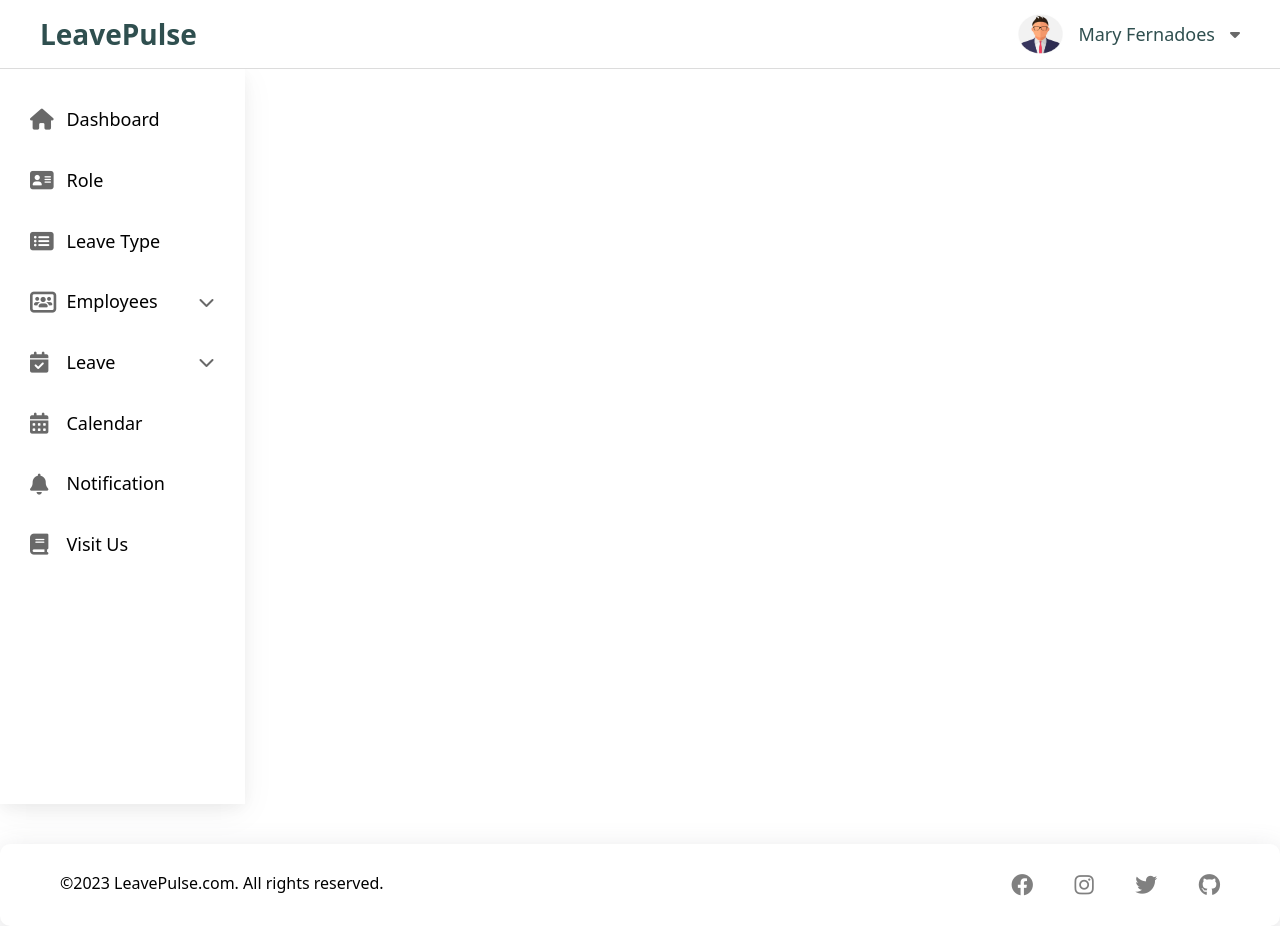
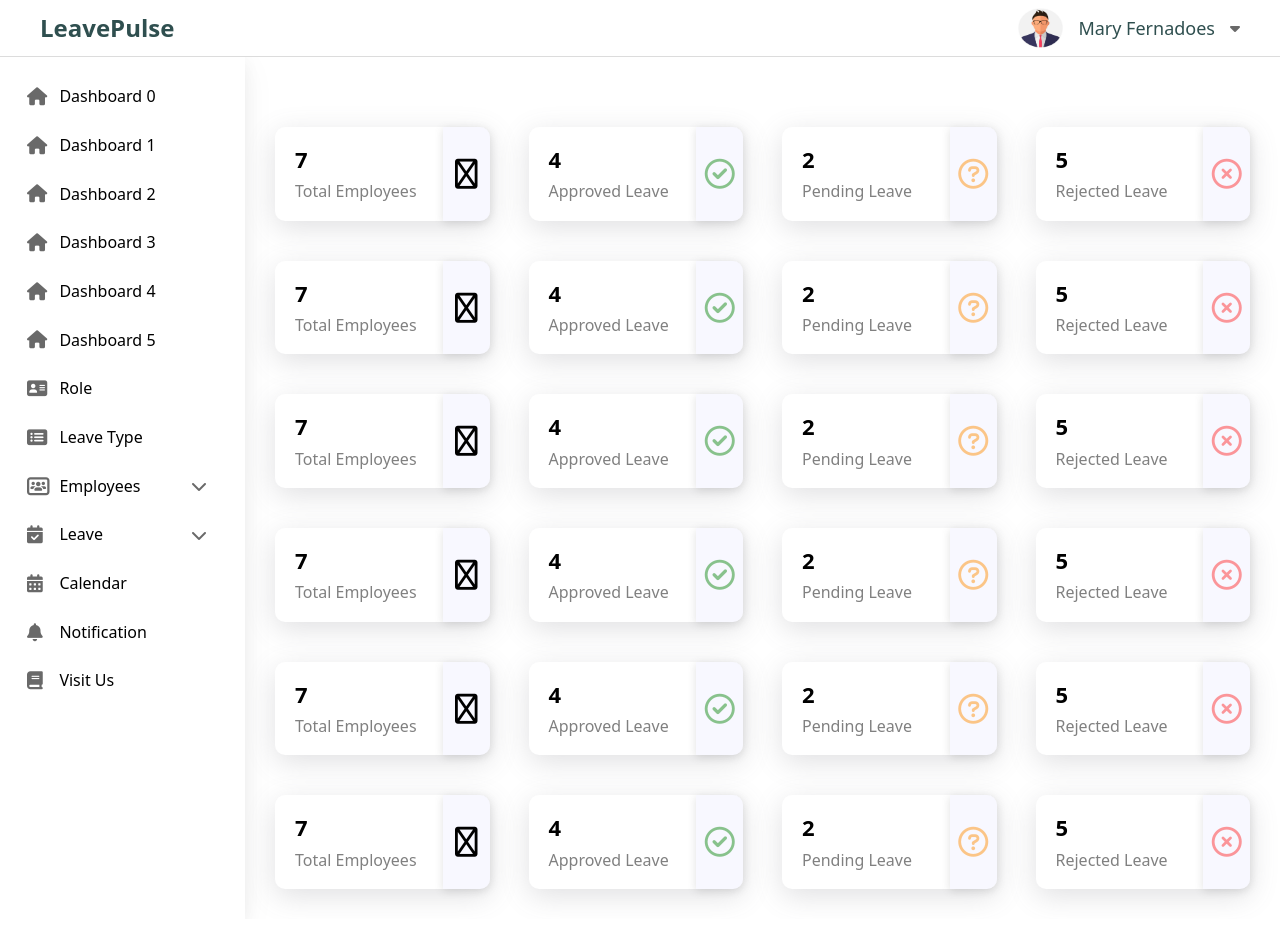
Before and after one commit to DhanushS212003/LeavePulse, a React (Vite) app: page / in a window 1280 px wide. Built offline with nearby package versions, Linux system fonts and the light colour scheme.

Commit message:
made some ui changes in header and sidebar

```diff
--- a/src/common/Layout.jsx
+++ b/src/common/Layout.jsx
@@ -1,16 +1,19 @@
 import React from "react";
 import { Outlet } from "react-router-dom";
 import Header from "../header/Header";
-import Footer from "../footer/Footer";
 import SideBar from "../sidebar/SideBar";
+import "../index.css";
 
 const Layout = () => {
   return (
     <>
       <Header />
-      <SideBar />
-      <Outlet />
-      <Footer />
+      <div className="body_section">
+        <SideBar />
+        <div className="main_section">
+          <Outlet />
+        </div>
+      </div>
     </>
   );
 };
--- /dev/null
+++ b/src/dashboard/Dashboard.jsx
@@ -0,0 +1,68 @@
+import banner from "../assets/img/dashboard_banner.png";
+import "./dashboard.css";
+
+const Dashboard = () => {
+  return (
+    <div className="page_section">
+      {/* <div className="poster_container">
+        <div className="poster_image_container">
+          <img src={banner} className="banner_img" alt="Banner" />
+        </div>
+        <div className="poster_content_container">
+          <p className="welcome_tag">Welcome Back</p>
+          <h2 className="poster_user_name">Mary Fernadoes</h2>
+          <p className="poster_line">
+            Lorem ipsum dolor sit amet, consectetur adipisicing elit. Unde hic
+            non repellendus debitis iure, doloremque assumenda.
+          </p>
+        </div>
+      </div> */}
+
+      {[0, 1, 2, 3, 4, 5].map((i) => (
+        <div className="info_container">
+          <div className="individual_info_container">
+            <div className="count_container">
+              <span className="count">7</span>
+              <p className="count_title">Total Employees</p>
+            </div>
+            <div className="image_container">
+              <i className="fa-regular fa-file-waveform"></i>
+            </div>
+          </div>
+
+          <div className="individual_info_container">
+            <div className="count_container">
+              <span className="count">4</span>
+              <p className="count_title">Approved Leave</p>
+            </div>
+            <div className="image_container">
+              <i className="fa-regular fa-circle-check"></i>
+            </div>
+          </div>
+
+          <div className="individual_info_container">
+            <div className="count_container">
+              <span className="count">2</span>
+              <p className="count_title">Pending Leave</p>
+            </div>
+            <div className="image_container">
+              <i className="fa-regular fa-circle-question"></i>
+            </div>
+          </div>
+
+          <div className="individual_info_container">
+            <div className="count_container">
+              <span className="count">5</span>
+              <p className="count_title">Rejected Leave</p>
+            </div>
+            <div className="image_container">
+              <i className="fa-regular fa-circle-xmark"></i>
+            </div>
+          </div>
+        </div>
+      ))}
+    </div>
+  );
+};
+
+export default Dashboard;
--- /dev/null
+++ b/src/dashboard/dashboard.css
@@ -0,0 +1,108 @@
+.poster_container {
+  display: flex;
+  align-items: center;
+  background-color: white;
+  border-radius: 10px;
+  padding: 15px 30px;
+  box-shadow: rgba(100, 100, 111, 0.2) 0px 7px 29px 0px;
+  /* box-shadow: rgba(99, 99, 99, 0.2) 0px 2px 8px 0px; */
+  /* box-shadow: rgba(17, 17, 26, 0.05) 0px 1px 0px, rgba(17, 17, 26, 0.1) 0px 0px 8px; */
+  /* box-shadow: rgba(17, 17, 26, 0.05) 0px 4px 16px, rgba(17, 17, 26, 0.05) 0px 8px 32px; */
+}
+
+.poster_image_container {
+  margin-left: 40px;
+  margin-right: -30px;
+}
+
+.banner_img {
+  width: 80%;
+}
+
+.poster_content_container {
+  width: 60%;
+}
+
+.welcome_tag {
+  font-size: 20px;
+  margin: 0;
+  color: gray;
+}
+
+.poster_user_name {
+  margin: 18px 0px;
+}
+
+.poster_line {
+  line-height: 24px;
+  margin: 0;
+  color: gray;
+}
+
+.info_container {
+  display: flex;
+  margin-top: 40px;
+  justify-content: space-between;
+}
+
+.individual_info_container {
+  display: flex;
+  align-items: center;
+  background-color: white;
+  border-radius: 10px;
+  width: 22%;
+  box-shadow: rgba(100, 100, 111, 0.2) 0px 7px 29px 0px;
+  /* box-shadow: rgba(99, 99, 99, 0.2) 0px 2px 8px 0px; */
+  /* box-shadow: rgba(17, 17, 26, 0.05) 0px 1px 0px, rgba(17, 17, 26, 0.1) 0px 0px 8px; */
+  /* box-shadow: rgba(17, 17, 26, 0.05) 0px 4px 16px, rgba(17, 17, 26, 0.05) 0px 8px 32px; */
+}
+
+.count_container {
+  padding: 20px;
+  width: 66%;
+}
+
+.image_container {
+  background-color: ghostwhite;
+  width: 24%;
+  height: 100%;
+  border-radius: 0px 10px 10px 0px;
+  box-shadow: rgba(99, 99, 99, 0.2) 0px 2px 8px 0px;
+}
+
+.count {
+  font-size: 22px;
+  font-weight: bold;
+}
+
+.count_title {
+  margin-top: 10px;
+  color: gray;
+}
+
+.fa-file-waveform,
+.fa-circle-check,
+.fa-circle-xmark,
+.fa-circle-question {
+  display: flex !important;
+  justify-content: center;
+  align-items: center;
+  height: 100%;
+  font-size: 30px;
+}
+
+.fa-circle-check {
+  color: #00800073;
+}
+
+.fa-circle-question {
+  color: #ff8c0078;
+}
+
+.fa-circle-xmark {
+  color: #ff000066;
+}
+
+.table_container {
+  margin-top: 40px;
+}
--- a/src/header/Header.jsx
+++ b/src/header/Header.jsx
@@ -38,19 +38,11 @@ const Header = () => {
   }, [isProfileOpen]);
 
   return (
-    <div className="header_section">
+    <>
       <div className="header">
-        <div className="logo_container">
-          <h2 className="logo">
-            <a
-              onClick={handleLogoClick}
-              className="anchor_logo"
-              style={{ cursor: "pointer" }}
-            >
-              LeavePulse
-            </a>
-          </h2>
-        </div>
+        <h2 className="logo" onClick={handleLogoClick}>
+          LeavePulse
+        </h2>
 
         <div className="profile_container" onClick={toggleProfileContainer}>
           <img src={profile_logo} className="profile_photo" alt="Profile" />
@@ -89,7 +81,7 @@ const Header = () => {
           </div>
         </div>
       )}
-    </div>
+    </>
   );
 };
 
--- a/src/header/header.css
+++ b/src/header/header.css
@@ -1,25 +1,17 @@
-.header_section {
+  .header {
     position: sticky;
     top: 0;
     z-index: 1;
-
-  .header {
     display: flex;
     justify-content: space-between;
-    padding: 2px 40px;
+    align-items: center;
+    padding: 8px 40px;
     border-bottom: 1px solid gainsboro;
     background-color: white;
-  }
 
     .logo {
-    font-size: 28px;
-    margin: 16px 0px;
-  }
-
-  .anchor_logo {
-    color: darkslategray;
-    text-decoration: none;
       font-weight: 600;
+      cursor: pointer;
     }
 
     .profile_container {
--- a/src/index.css
+++ b/src/index.css
@@ -397,3 +397,12 @@ body {
 ::-webkit-scrollbar {
   display: none;
 }
+
+.body_section {
+  display: flex;
+}
+
+.main_section {
+  flex-grow: 1;
+  padding: 30px;
+}
--- a/src/login/Login.jsx
+++ b/src/login/Login.jsx
@@ -1,5 +1,5 @@
 import React, { useState } from "react";
-import login_section from "../assets/img/login_section.png";
+import img from "../assets/img/login_section.png";
 import "./login.css";
 
 const Login = () => {
@@ -24,7 +24,7 @@ const Login = () => {
       <div className="login-row">
         {/* Image Section */}
         <div className="login-image-container">
-          <img src={login_section} alt="Login" className="login-image" />
+          <img src={img} alt="Login" className="login-image" />
         </div>
 
         {/* Form Section */}
--- a/src/sidebar/SideBar.jsx
+++ b/src/sidebar/SideBar.jsx
@@ -17,14 +17,14 @@ const SideBar = () => {
 
   return (
     <div className="sidebar_section">
+      {[0, 1, 2, 3, 4, 5].map((i) => (
         <div className="sidebar_row_container" onClick={() => navigate("/")}>
           <div className="sidebar_icon_container">
             <i className="fa-solid fa-house"></i>
           </div>
-        <div>
-          <p className="sidebar_link"> Dashboard </p>
+          <p> Dashboard {i} </p>
         </div>
-      </div>
+      ))}
 
       <div
         className="sidebar_row_container"
@@ -33,9 +33,7 @@ const SideBar = () => {
         <div className="sidebar_icon_container">
           <i className="fa-solid fa-address-card"></i>
         </div>
-        <div>
-          <p className="sidebar_link"> Role </p>
-        </div>
+        <p> Role </p>
       </div>
 
       <div
@@ -45,9 +43,7 @@ const SideBar = () => {
         <div className="sidebar_icon_container">
           <i className="fa-solid fa-rectangle-list"></i>
         </div>
-        <div>
-          <p className="sidebar_link"> Leave Type </p>
-        </div>
+        <p> Leave Type </p>
       </div>
 
       <div
@@ -58,14 +54,12 @@ const SideBar = () => {
           <i className="fa-solid fa-users-rectangle"></i>
         </div>
         <div className="link_container">
-          <p className="sidebar_link"> Employees </p>
-          <div className="chevron_container">
+          <p> Employees </p>
           <i
             className={`fa-solid fa-chevron-${
               isEmployeeExpanded ? "up" : "down"
             }`}
-            ></i>
-          </div>
+          />
         </div>
       </div>
 
@@ -75,24 +69,16 @@ const SideBar = () => {
             className="hidden_list_container"
             onClick={() => navigate("/createemployee")}
           >
-            <div className="sidebar_hidden_icon_container">
             <i className="fa-regular fa-circle-dot"></i>
-            </div>
-            <div className="link_container">
-              <p className="hidden_link"> New Employee </p>
-            </div>
+            <p> New Employee </p>
           </div>
 
           <div
             className="hidden_list_container"
             onClick={() => navigate("/manageemployee")}
           >
-            <div className="sidebar_hidden_icon_container">
             <i className="fa-regular fa-circle-dot"></i>
-            </div>
-            <div className="link_container">
-              <p className="hidden_link"> Manage Employee </p>
-            </div>
+            <p> Manage Employee </p>
           </div>
         </>
       )}
@@ -105,14 +91,10 @@ const SideBar = () => {
           <i className="fa-solid fa-calendar-check"></i>
         </div>
         <div className="link_container">
-          <p className="sidebar_link"> Leave </p>
-          <div className="chevron_container">
+          <p> Leave </p>
           <i
-              className={`fa-solid fa-chevron-${
-                isLeaveExpanded ? "up" : "down"
-              }`}
+            className={`fa-solid fa-chevron-${isLeaveExpanded ? "up" : "down"}`}
           ></i>
-          </div>
         </div>
       </div>
 
@@ -122,24 +104,16 @@ const SideBar = () => {
             className="hidden_list_container"
             onClick={() => navigate("/applyleave")}
           >
-            <div className="sidebar_hidden_icon_container">
             <i className="fa-regular fa-circle-dot"></i>
-            </div>
-            <div className="link_container">
-              <p className="hidden_link"> Apply Leave </p>
-            </div>
+            <p> Apply Leave </p>
           </div>
 
           <div
             className="hidden_list_container"
             onClick={() => navigate("/allleave")}
           >
-            <div className="sidebar_hidden_icon_container">
             <i className="fa-regular fa-circle-dot"></i>
-            </div>
-            <div className="link_container">
-              <p className="hidden_link"> All Leave </p>
-            </div>
+            <p> All Leave </p>
           </div>
         </>
       )}
@@ -151,9 +125,7 @@ const SideBar = () => {
         <div className="sidebar_icon_container">
           <i className="fa-solid fa-calendar-days"></i>
         </div>
-        <div>
-          <p className="sidebar_link"> Calendar </p>
-        </div>
+        <p> Calendar </p>
       </div>
 
       <div
@@ -163,18 +135,14 @@ const SideBar = () => {
         <div className="sidebar_icon_container">
           <i className="fa-solid fa-bell"></i>
         </div>
-        <div>
-          <p className="sidebar_link"> Notification </p>
-        </div>
+        <p> Notification </p>
       </div>
 
       <div className="sidebar_row_container" onClick={() => navigate("/role")}>
         <div className="sidebar_icon_container">
           <i className="fa-solid fa-book"></i>
         </div>
-        <div>
-          <p className="sidebar_link"> Visit Us </p>
-        </div>
+        <p> Visit Us </p>
       </div>
     </div>
   );
--- a/src/sidebar/sidebar.css
+++ b/src/sidebar/sidebar.css
@@ -1,39 +1,35 @@
 .sidebar_section {
-  position: sticky;
-  top: 8%;
-  width: 18%;
+  width: 230px;
   padding: 15px 0px 0px 15px;
   background-color: white;
-  height: 90vh;
   box-shadow: rgba(17, 17, 26, 0.05) 0px 4px 16px, rgba(17, 17, 26, 0.05) 0px 8px 32px;
 
   .sidebar_row_container {
     display: flex;
     align-items: center;
     border-radius: 10px;
-    padding-left: 15px;
     width: 88%;
-    margin: 10px 0px;
+    padding: 14px 0px 14px 12px;
   }
 
-  .sidebar_row_container:hover {
+  .hidden_list_container {
+    display: flex;
+    align-items: center;
+    padding: 12px 0px 12px 32px;
+    border-radius: 10px;
+    width: 80%;
+    gap: 12px;
+  }
+
+  .sidebar_row_container:hover,
+  .hidden_list_container:hover {
     background-color: rgb(243 244 246);
     cursor: pointer;
   }
 
   .sidebar_icon_container {
-    width: 18%;
-    font-size: 21px;
-  }
-
-  .sidebar_link {
+    width: 16%;
     font-size: 18px;
-    margin: 15px 0px;
-  }
-
-  a {
-    text-decoration: none;
-    color: black;
   }
 
   .link_container {
@@ -43,36 +39,6 @@
     width: 73%;
   }
 
-  .chevron_container {
-    display: flex;
-    align-items: center;
-  }
-
-  .hidden_list_container {
-    display: flex;
-    align-items: center;
-    justify-content: flex-end;
-    padding: 15px 0px;
-    border-radius: 10px;
-  }
-
-  .hidden_list_container:hover {
-    background-color: rgb(243 244 246);
-    cursor: pointer;
-  }
-
-  .fa-circle-dot {
-    font-size: 16px;
-  }
-
-  .hidden_link {
-    margin: 0;
-  }
-
-  .sidebar_hidden_icon_container {
-    width: 15%;
-  }
-
   .fa-solid,
   .fa-regular {
     color: dimgray;
```
Also changed, not shown: src/routes.jsx (+7 -1 lines), src/assets/img/dashboard_banner.png (added). Lines whose indentation alone changed are shown as unchanged.
